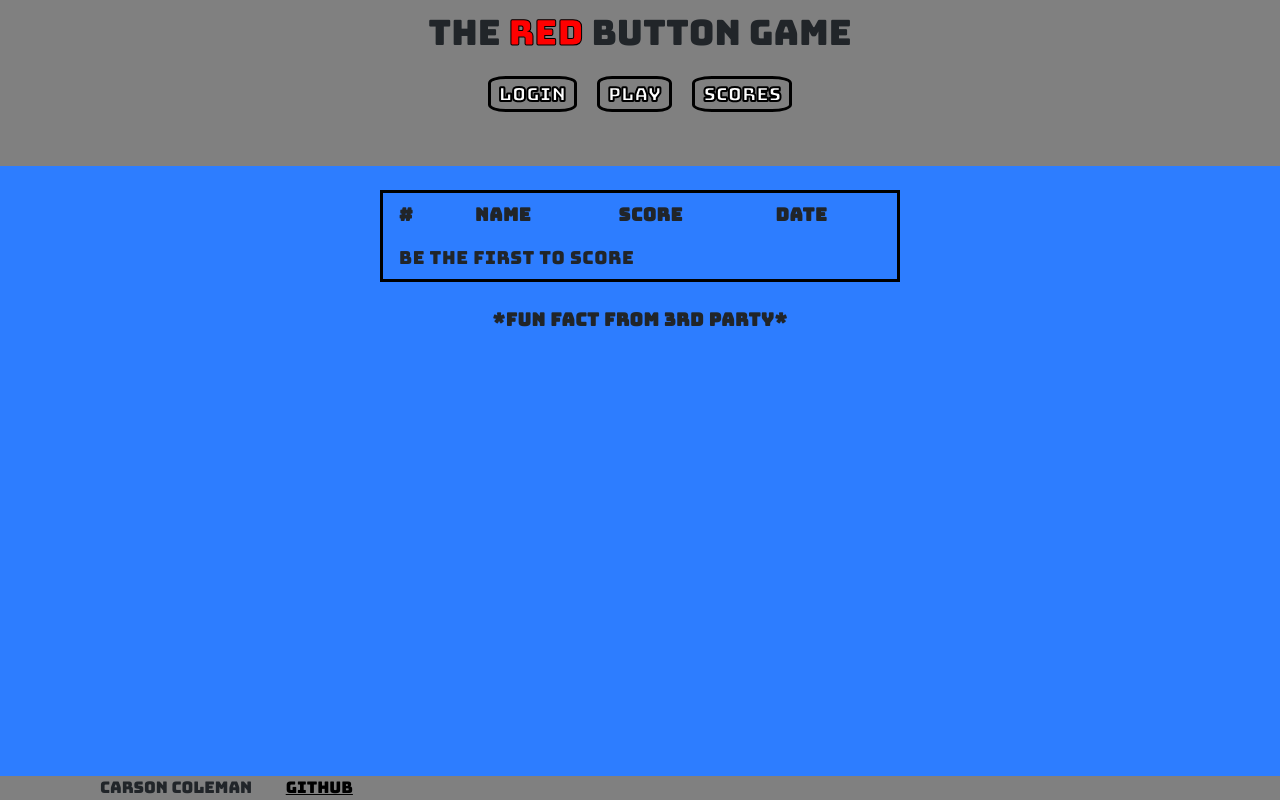
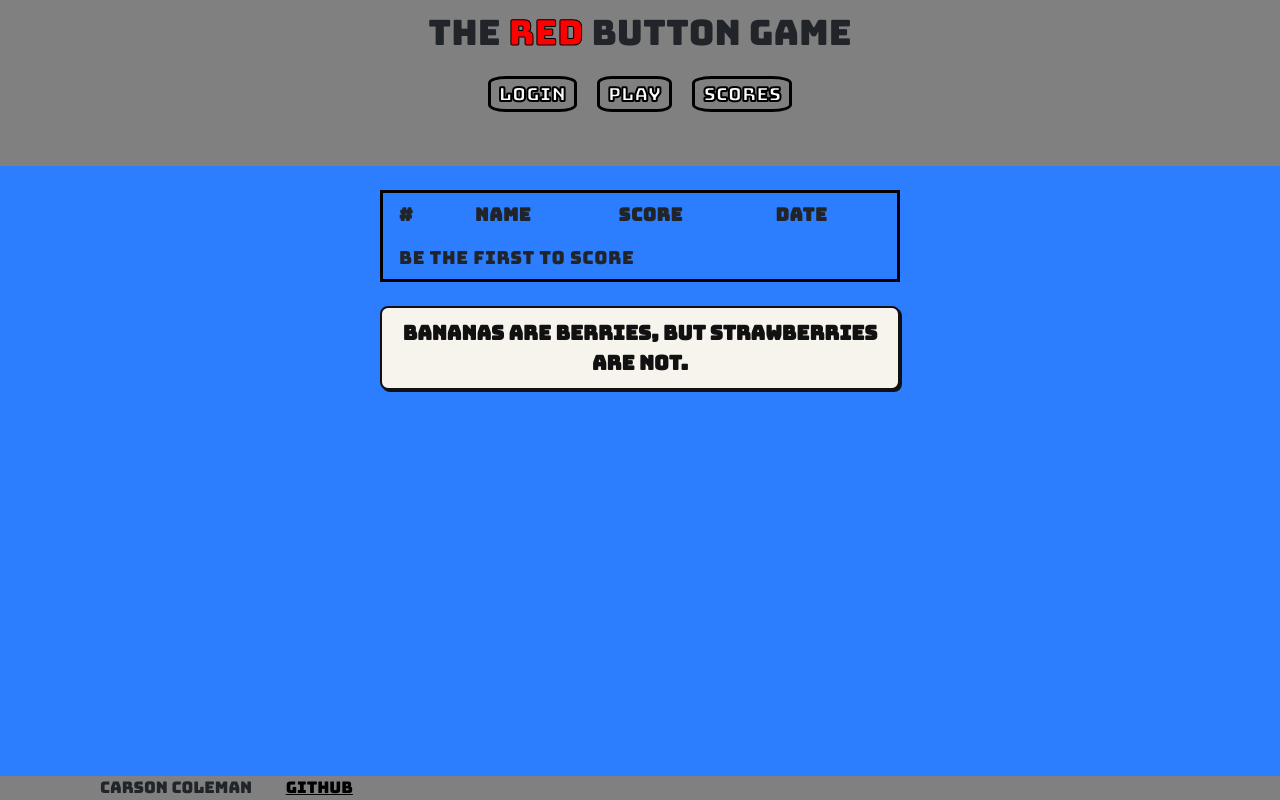
Before and after one commit to carsoncoleman-51/CS260-project, a React (Vite) app: page /scores in a window 1280 px wide. Built offline with nearby package versions, Linux system fonts and the light colour scheme.

Commit message:
added random fact to scores page, changed some css

```diff
--- a/src/scores/scores.css
+++ b/src/scores/scores.css
@@ -26,6 +26,17 @@
 }
 
 .scores-fun-fact {
-  font-size: clamp(13px, 2.6vw, 18px);
-  font-weight: 700;
+  font-size: clamp(14px, 3vw, 20px);
+  font-weight: 600;
+  text-transform: none !important;
+  letter-spacing: normal !important;
+  line-height: 1.5;
+  text-align: center;
+  max-width: min(520px, 90vw);
+  padding: 10px 14px;
+  color: #111;
+  background: #f7f4ee;
+  border: 2px solid #111;
+  border-radius: 8px;
+  box-shadow: 2px 2px 0 #111;
 }
--- a/src/scores/scores.jsx
+++ b/src/scores/scores.jsx
@@ -1,9 +1,18 @@
 import React from 'react';
 import './scores.css';
+
+const funFacts = [
+  'There are more trees on Earth than stars in the Milky Way.',
+  'Octopuses have three hearts.',
+  'Bananas are berries, but strawberries are not.',
+  'The Eiffel Tower can be 15 cm taller during the summer.',
+  'Honey never spoils and can last indefinitely.',
+];
 
 export function Scores() {
 
   const [scores, setScores] = React.useState([]);
+  const [funFact, setFunFact] = React.useState('');
 
   // on startup grab scores from local storage
   React.useEffect(() => {
@@ -11,6 +20,19 @@ export function Scores() {
     if (scoresText) {
       setScores(JSON.parse(scoresText));
     }
+  }, []);
+
+  React.useEffect(() => {
+    if (!funFacts.length) return;
+
+    const pickRandom = () => {
+      const next = funFacts[Math.floor(Math.random() * funFacts.length)];
+      setFunFact(next);
+    };
+
+    pickRandom();
+    const id = setInterval(pickRandom, 8000);
+    return () => clearInterval(id);
   }, []);
 
   const scoreRows = [];
@@ -49,20 +71,7 @@ export function Scores() {
         </tbody>
       </table>
 
-      <div className="scores-fun-fact">*Fun Fact From 3rd Party*</div>
+      <div className="scores-fun-fact">{funFact}</div>
     </main>
   );
 }
-
-export function randomFunFact() {
-  const [quote, setQuote] = React.useState('ig it didnt work');
-
-  React.useEffect(() => {
-    setQuote('Show me the code');
-  }, []);
-  return
-}
-
-const funFacts = [
-
-];
```
